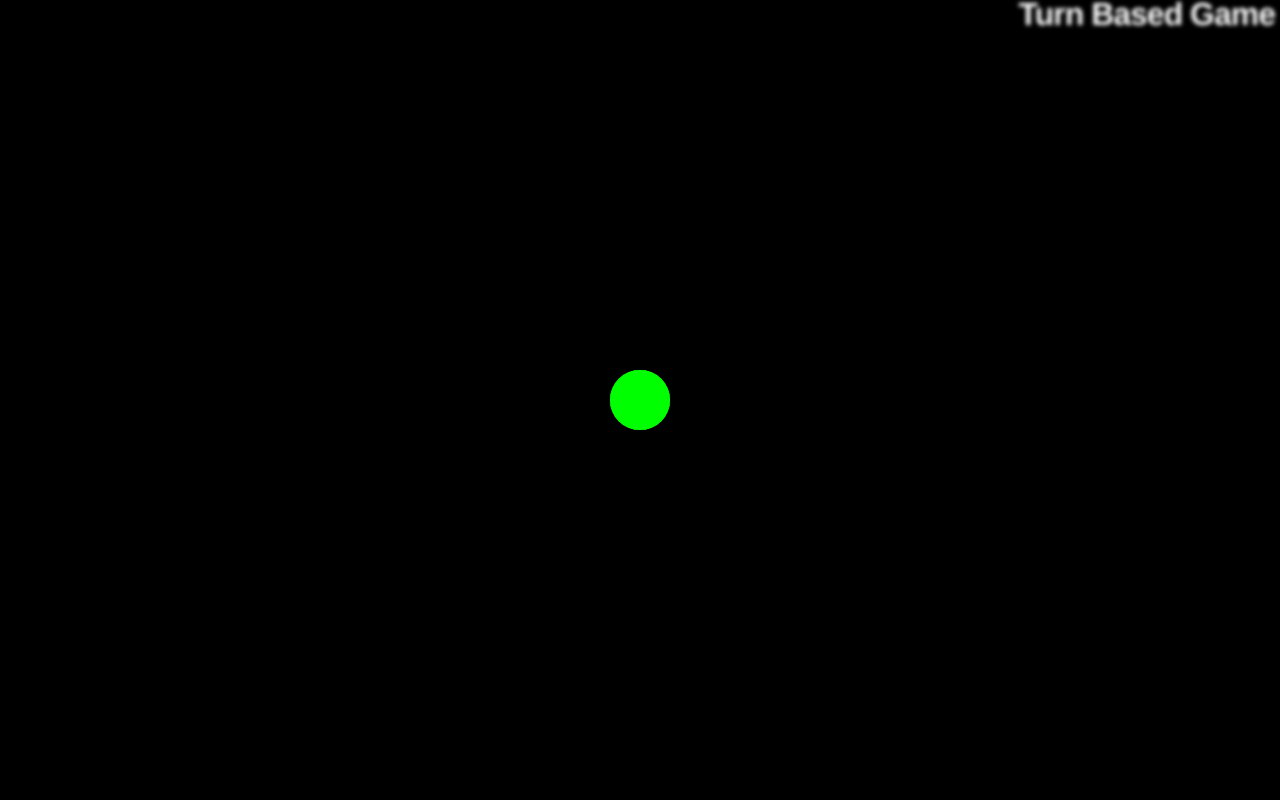
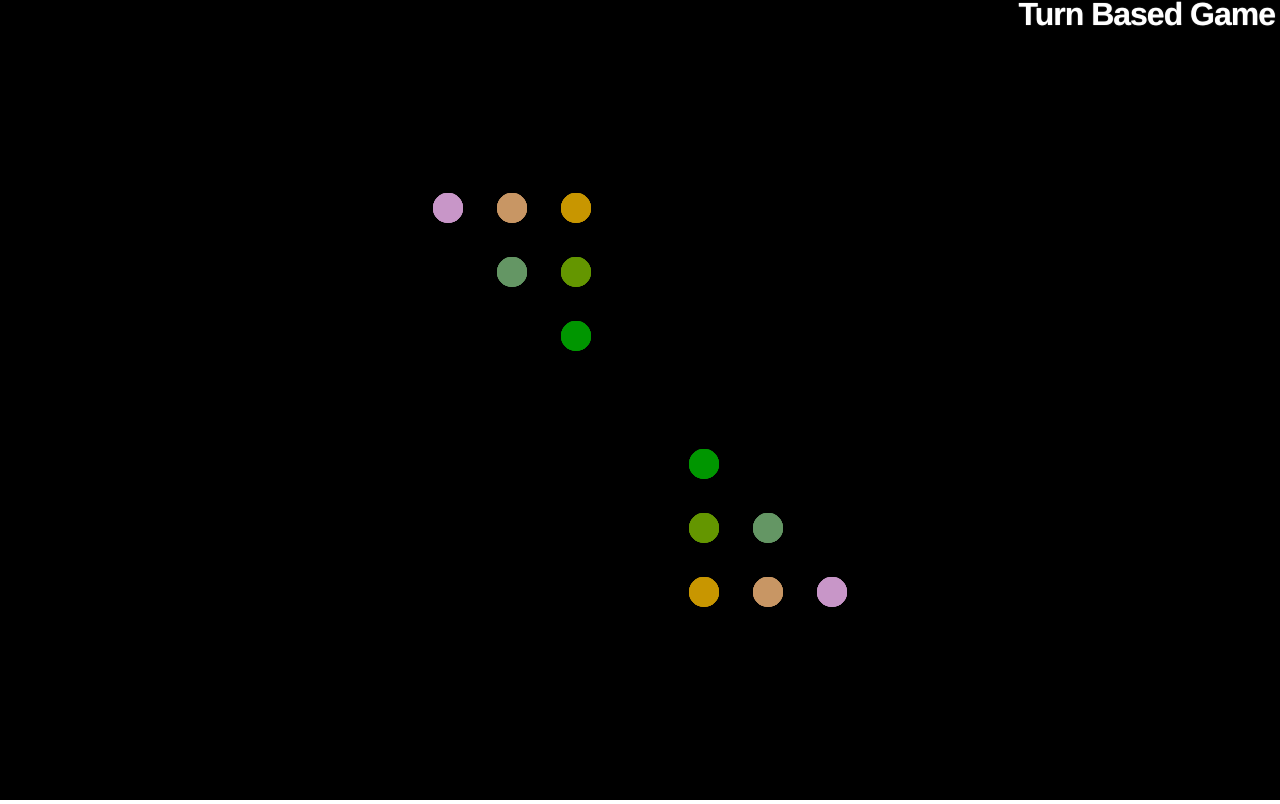
Before and after one commit to EmilianoCee/turn-based, a plain HTML site: page index.html in a window 1280 px wide. Drawn offline with Linux system fonts and the light colour scheme.

Commit message:
began triangle
points are being created in triangle formation, each formation is a quadrant of the board.

```diff
--- a/main.js
+++ b/main.js
@@ -1,49 +1,61 @@
 const canvas = document.querySelector(`canvas`);
 const ctx = canvas.getContext(`2d`);
 
-let width = canvas.width = window.innerWidth;
-let height = canvas.height = window.innerHeight;
+// set variables and canvas size as window height and width
+let canvasWidth = canvas.width = window.innerWidth;
+let canvasHeight = canvas.height = window.innerHeight;
 
-function Ball(x, y, color, size) {
+// defines Point object constructer
+function Point(x, y, color, size) {
     this.x = x;
     this.y = y;
     this.color = color;
     this.size = size;
 };
 
-Ball.prototype.draw = function() {
+//
+Point.prototype.draw = function() {
     ctx.beginPath();
     ctx.fillStyle = this.color;
     ctx.arc(this.x, this.y, this.size, 0, 2 * Math.PI);
     ctx.fill();
 };
 
-let balls = [];
+// empty array called points to store the multiple instances of point
+let points = [];
 
-for (let i = 0; i <= 2; i++) {
-    let ball = new Ball(
-        width/2,
-        height/2,
-        `rgb(0, 255, 0)`,
-        15*i
-    );
-    balls.push(ball);
+
+for (let k = 0; k <= 3; k++) {
+    let int = 1;
+    if(k%2) {
+        int *= -1;
+    }
+    for (let j = 0; j <= 2; j++) {
+        for (let i = 0; i <= j; i++) {
+            let point = new Point(
+                (canvasWidth/2) + (canvasWidth/20)*(i+1) * int,
+                (canvasHeight/2) + (canvasWidth/20)*(j+1) * int,
+                `rgb(${100*j}, 150, ${100*i})`,
+                15
+            );
+            points.push(point);
+        }
+    }
 }
-
-console.log(balls)
+console.log(points)
 
 function loop() {
     ctx.fillStyle = `rgba(0, 0, 0, 0.25)`;
-    ctx.fillRect(0, 0, width, height);
+    ctx.fillRect(0, 0, canvasWidth, canvasHeight);
 
-    for (let i = 0; i < balls.length; i++) {
-        balls[i].draw();
+    for (let i = 0; i < points.length; i++) {
+        points[i].draw();
     }
     requestAnimationFrame(loop);
 }
 loop();
 
 window.addEventListener(`resize`, function() {
-    width = canvas.width = window.innerWidth;
-    height = canvas.height = window.innerHeight;
+    canvasWidth = canvas.width = window.innerWidth;
+    canvasHeight = canvas.height = window.innerHeight;
 })
--- a/styles.css
+++ b/styles.css
@@ -20,6 +20,6 @@ h1 {
     top: -4px;
     right: 5px;
 
-    color: transparent;
-    text-shadow: 0 0 4px white;
+    color: white;
+    text-shadow: 0 0 1px darkgray;
 }
```
